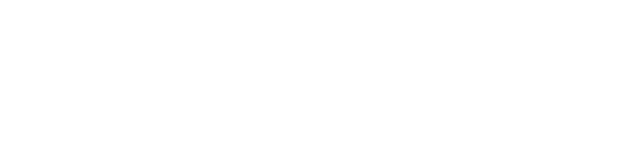
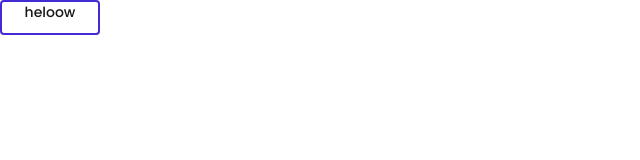
Before and after one commit to saodialhasanjubraj/English-Janala-web, a plain HTML site: page index.html in a window 1280 px wide. Shown: the whole page, without its empty margins (0-640 px from the left). Drawn offline with nearby package versions, Linux system fonts and the light colour scheme.

Commit message:
btn style added

```diff
--- a/index.html
+++ b/index.html
@@ -20,9 +20,14 @@
         href="https://fonts.googleapis.com/css2?family=Hind+Siliguri:wght@300;400;500;600;700&family=Poppins:ital,wght@0,100;0,200;0,300;0,400;0,500;0,600;0,700;0,800;0,900;1,100;1,200;1,300;1,400;1,500;1,600;1,700;1,800;1,900&display=swap"
         rel="stylesheet">
 
+    <!-- css link -->
+    <link rel="stylesheet" href="style.css">
 </head>
 
 <body>
+    <div class="container w-full max-w-" id="container">
+        <div class="oneBtn">heloow</div>
+    </div>
 
 </body>
 
--- a/style.css
+++ b/style.css
@@ -0,0 +1,20 @@
+.oneBtn {
+    height: 35px;
+    width: 100px;
+    border: 2px solid #422AD5;
+    border-radius: 4px;
+    font-weight: 500;
+    font-size: 14px;
+    /* line-height:; */
+    font-family: Poppins;
+    background-color: transparent;
+    text-align: center;
+    display: flex;
+    justify-content: center;
+    align-content: center;
+    gap: 4px;
+    margin: 0;
+    padding: 0;
+    margin-bottom: 0;
+    margin-top: 0;
+}
```
